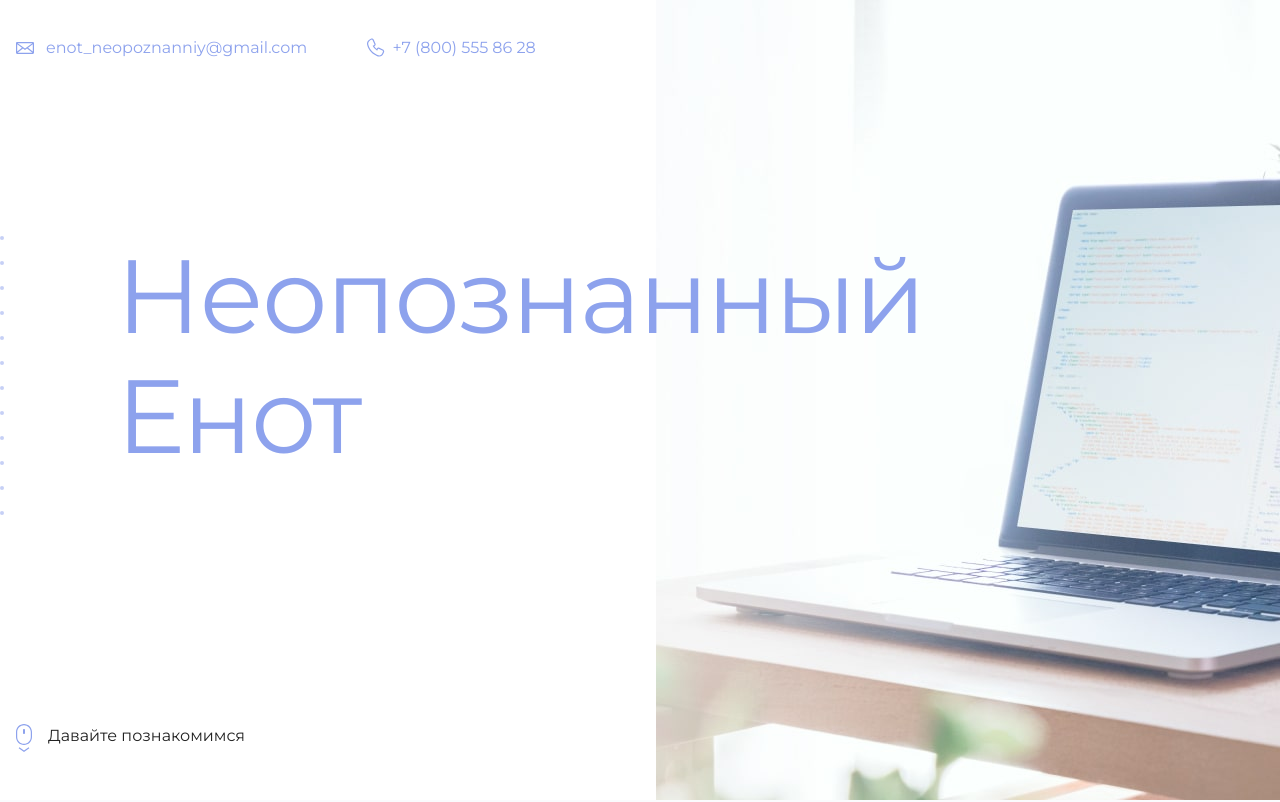
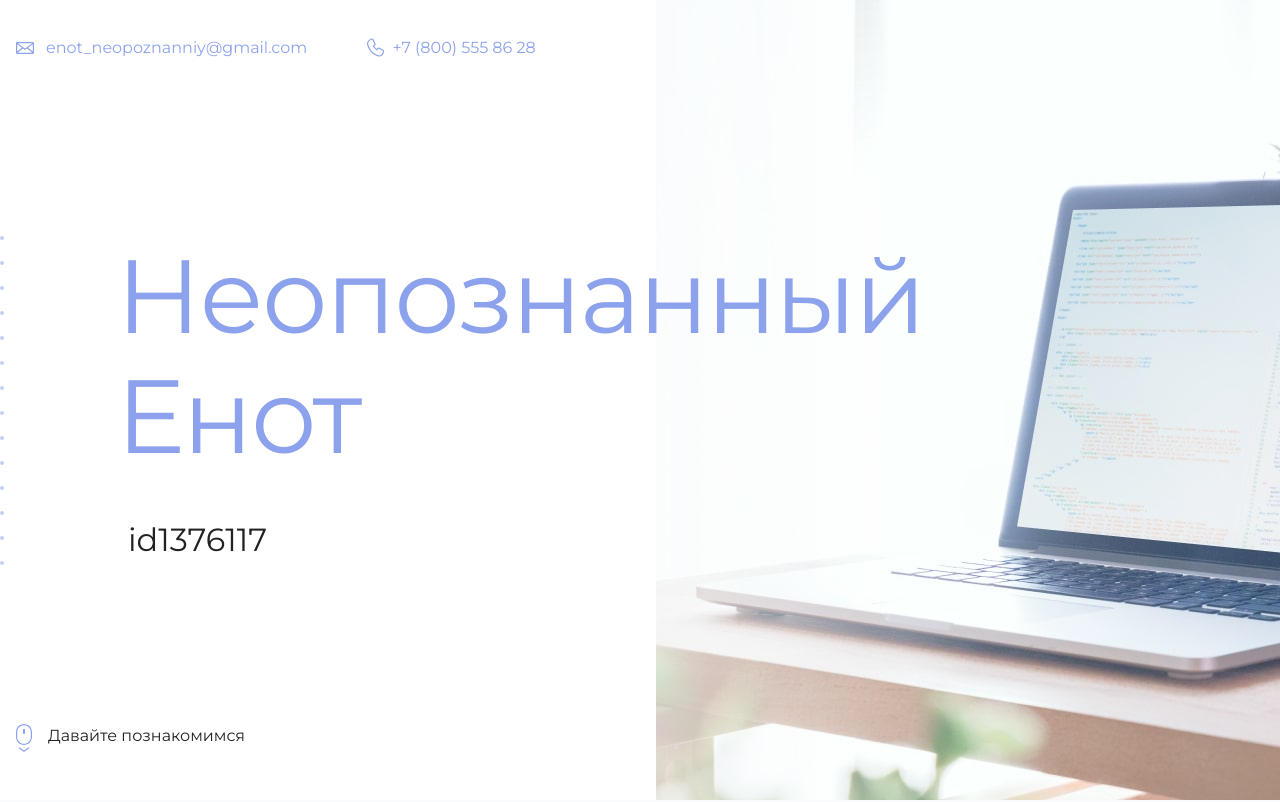
Before and after one commit to AnnaPikaleva/github-pages-example, a plain HTML site: page index.html in a window 1280 px wide. Shown: the top 802 px of the page. Drawn offline with Linux system fonts and the light colour scheme.

Commit message:
Update index.html

```diff
--- a/index.html
+++ b/index.html
@@ -19,7 +19,7 @@
       <section class="hero-image">
         <div class="container">
           <h1 class="heading">Неопознанный Енот</h1>
-          <p><!-- Тут ваш id на сайте Академии --></p>
+          <p>id1376117</p>
         </div>
       </section>
 
```
